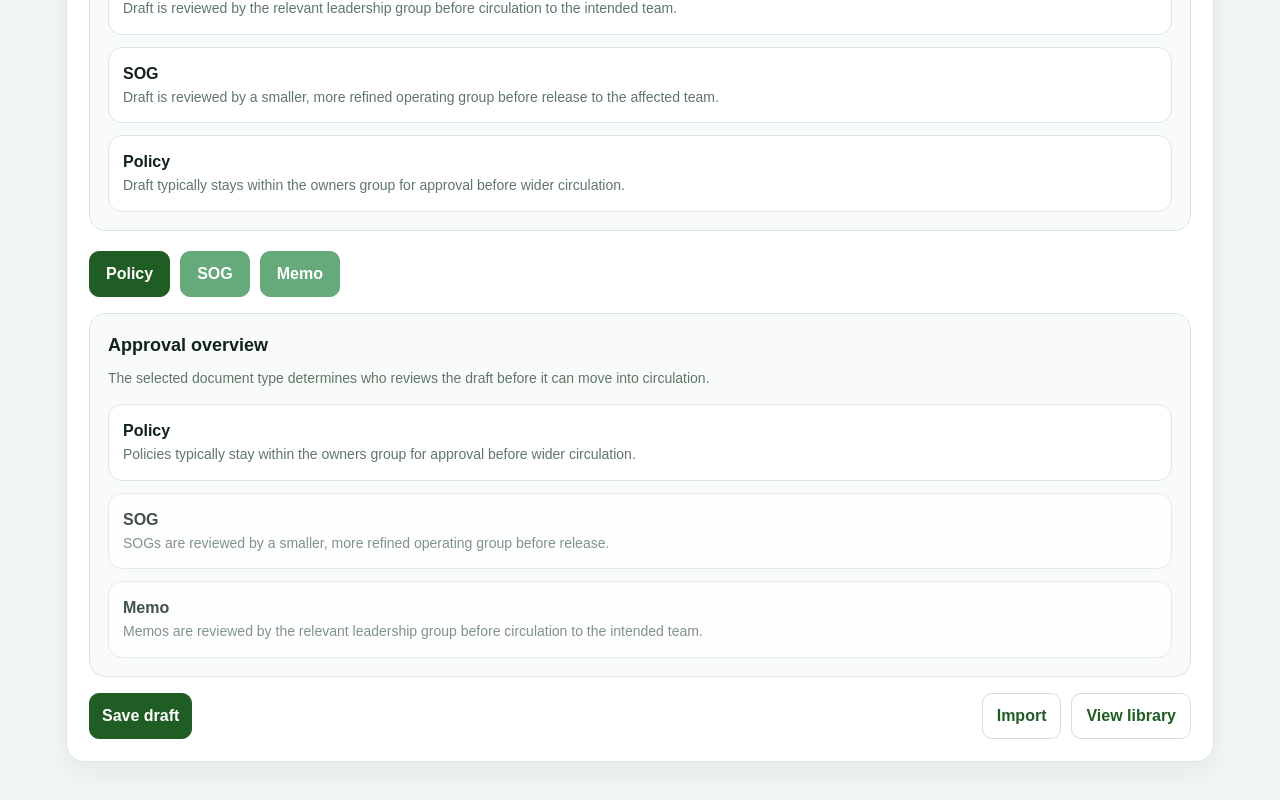
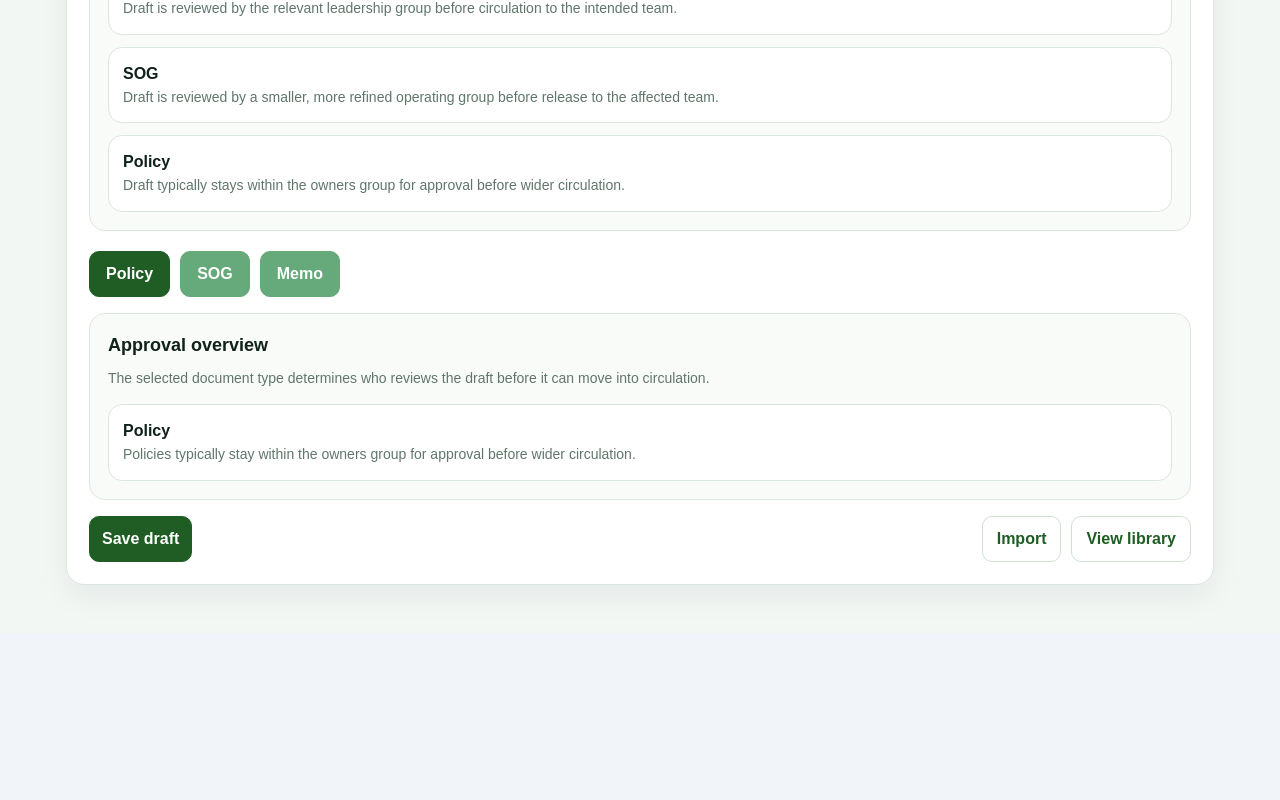
Before and after one commit to phoenixinc37-hue/policy-manager, a Next.js app: page /create in a window 1280 px wide. Shown: the part 872-1672 px from the top of the page. After the commit the page ends 1505 px from the top, so only its background shows below. Built offline with nearby package versions, Linux system fonts and the light colour scheme.

Commit message:
feat: make create document type buttons switch approval flow

```diff
--- a/app/create/page.tsx
+++ b/app/create/page.tsx
@@ -1,7 +1,9 @@
 import Link from "next/link";
 import { cabinetIcon, drawerHandle, drawerRow } from "../cabinet";
 
-export default function CreatePage() {
+export default function CreatePage({ searchParams }: { searchParams?: { type?: string } }) {
+  const activeType = searchParams?.type ?? "policy";
+
   return (
     <div style={{ minHeight: "100vh", background: "#f3f7f4", color: "#10221a", fontFamily: "Arial, sans-serif" }}>
       <div style={{ maxWidth: 1180, margin: "0 auto", padding: "24px 16px 48px" }}>
@@ -81,9 +83,9 @@ export default function CreatePage() {
 
             <div style={{ display: "grid", gap: 16 }}>
               <div style={{ display: "flex", gap: 10, flexWrap: "wrap" }}>
-                <button style={activeTypeButton}>Policy</button>
-                <button style={typeButton}>SOG</button>
-                <button style={typeButton}>Memo</button>
+                <Link href="/create?type=policy" style={activeType === "policy" ? activeTypeLinkButton : typeLinkButton}>Policy</Link>
+                <Link href="/create?type=sog" style={activeType === "sog" ? activeTypeLinkButton : typeLinkButton}>SOG</Link>
+                <Link href="/create?type=memo" style={activeType === "memo" ? activeTypeLinkButton : typeLinkButton}>Memo</Link>
               </div>
 
               <div style={approvalOverviewCard}>
@@ -92,18 +94,24 @@ export default function CreatePage() {
                   The selected document type determines who reviews the draft before it can move into circulation.
                 </div>
                 <div style={{ display: "grid", gap: 12 }}>
+                  {activeType === "policy" && (
                     <div style={routingCard}>
                       <div style={{ fontWeight: 800 }}>Policy</div>
                       <div style={{ fontSize: 14, color: "#60766b", lineHeight: 1.6 }}>Policies typically stay within the owners group for approval before wider circulation.</div>
                     </div>
-                  <div style={routingCardMuted}>
+                  )}
+                  {activeType === "sog" && (
+                    <div style={routingCard}>
                       <div style={{ fontWeight: 800 }}>SOG</div>
                       <div style={{ fontSize: 14, color: "#60766b", lineHeight: 1.6 }}>SOGs are reviewed by a smaller, more refined operating group before release.</div>
                     </div>
-                  <div style={routingCardMuted}>
+                  )}
+                  {activeType === "memo" && (
+                    <div style={routingCard}>
                       <div style={{ fontWeight: 800 }}>Memo</div>
                       <div style={{ fontSize: 14, color: "#60766b", lineHeight: 1.6 }}>Memos are reviewed by the relevant leadership group before circulation to the intended team.</div>
                     </div>
+                  )}
                 </div>
               </div>
 
@@ -190,7 +198,8 @@ const approvalOverviewCard = {
   background: "#f9fbf9",
 };
 
-const activeTypeButton = {
+const activeTypeLinkButton = {
+  textDecoration: "none",
   background: "#1f5d24",
   color: "#ffffff",
   padding: "10px 16px",
@@ -199,21 +208,14 @@ const activeTypeButton = {
   border: "1px solid #1f5d24",
 };
 
-const typeButton = {
+const typeLinkButton = {
+  textDecoration: "none",
   background: "#66a97a",
   color: "#ffffff",
   padding: "10px 16px",
   borderRadius: 10,
   fontWeight: 800,
   border: "1px solid #66a97a",
-};
-
-const routingCardMuted = {
-  border: "1px solid #dbe7de",
-  borderRadius: 14,
-  padding: 14,
-  background: "#ffffff",
-  opacity: 0.78,
 };
 
 const secondaryButton = {
```
Lines whose indentation alone changed are shown as unchanged.
